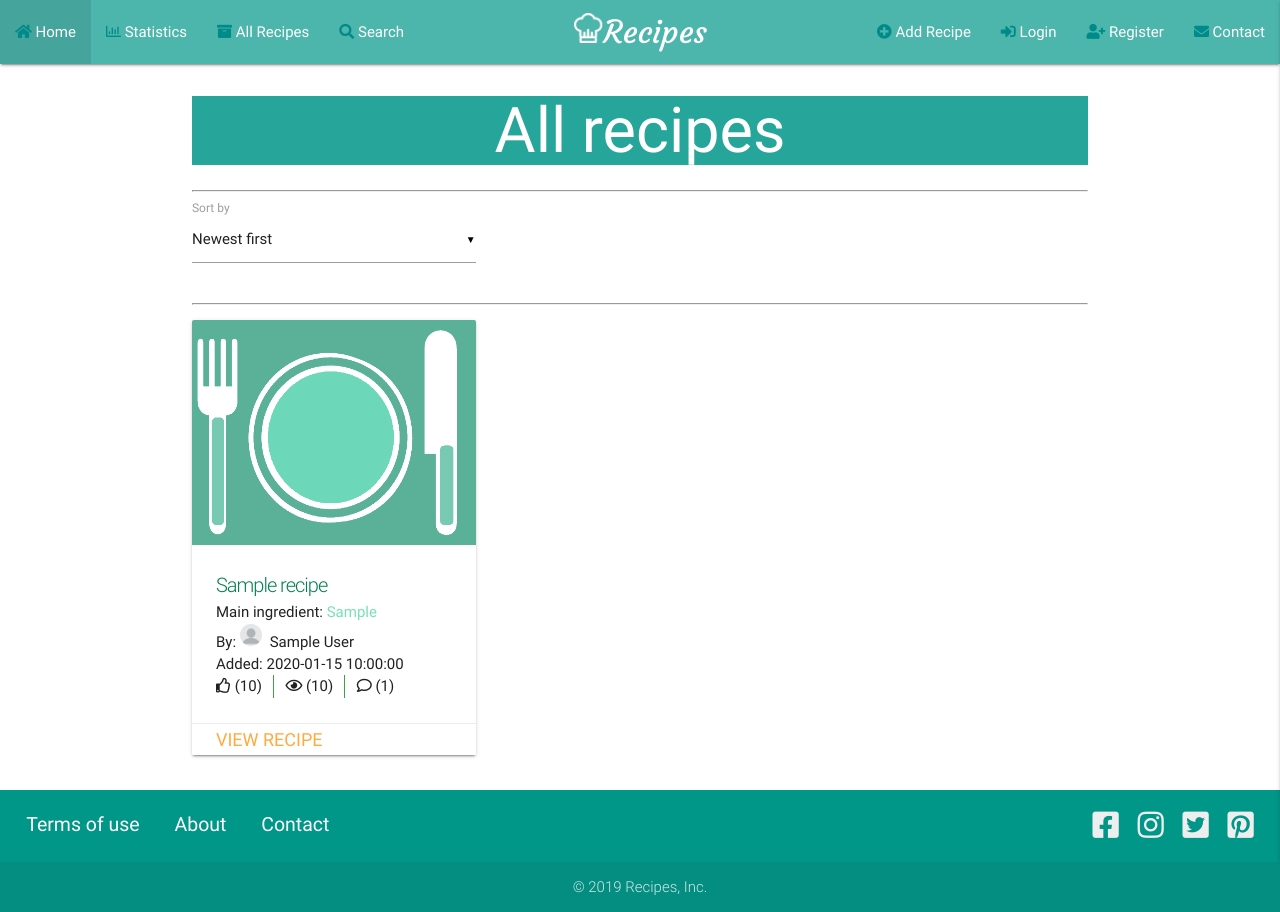
After one commit to mariusz79/Recipes-Third-Milestone-Project, a Flask app: a page that uses templates/all_recipes.html in a window 1280 px wide. The commit adds this page. Run offline with Flask 2, Linux system fonts and the light colour scheme; a database or web service that is not in the repository returns one stand-in record (values such as "Sample title"); some libraries are stand-ins or nearby versions.

Commit message:
add ability to view all recipes sorted by name or date

```diff
--- a/app.py
+++ b/app.py
@@ -395,7 +395,6 @@ def dashboard():
         {'author': user['username']}).sort('_id', pymongo.DESCENDING)
     num_of_recipes = mongo.db.recipes.count_documents(
         {'author': user['username']})
-
     def find_recipe_name(recipe_id):
             find_recipe = mongo.db.recipes.find_one(
                 {"_id": ObjectId(recipe_id)})
@@ -403,6 +402,36 @@ def dashboard():
                 return find_recipe['title']
     return render_template("dashboard.html", find_recipe_name=find_recipe_name, title='Dashboard', user=user, avatar_default=avatar_default, recipes=recipes, num_of_recipes=num_of_recipes)
 
+
+class SortForm(FlaskForm):
+    sort_by = SelectField(u'Sort by', choices=[('_id1', 'Newest first'), ('_id', 'Oldest first'), (
+        "title", 'Name A-Z'), ('title1', 'Name Z-A')], validators=[DataRequired()])
+
+@app.route("/all_recipes/<string:name>/<int:page>", methods=["GET", "POST"])
+def all_recipes(name, page):
+    form = SortForm()
+    avatar_default = url_for('static', filename='users_avatars/default.jpg')
+    image_default = url_for(
+        'static', filename='default_recipe/default_recipe_image.png')
+
+    num_results = mongo.db.recipes.count_documents({})
+
+    sort_by = form.sort_by.data
+
+    form.sort_by.default = name
+    form.process()
+    if '1' in name:
+        name = name[:-1]
+        recipes = mongo.db.recipes.find().sort(
+            name, pymongo.DESCENDING).limit(6).skip(int(page*6))
+    else:
+        recipes = mongo.db.recipes.find().sort(name).limit(6).skip(int(page*6))
+
+    if request.method == "POST" and form.validate:
+            return redirect(url_for('all_recipes', name=sort_by, page=0))
+
+    return render_template("all_recipes.html", title='All Recipes', page=page, sort_by=sort_by, recipes=recipes, num_results=num_results,
+    form=form,  find_user=find_user, image_default=image_default, avatar_default=avatar_default)
 
 @app.route('/')
 def home():
--- a/static/css/style.css
+++ b/static/css/style.css
@@ -166,6 +166,31 @@ main {
     margin-top: 1rem;
 }
 
+/*all recipes*/
+.recipes-image{
+    height: 15rem;
+}
+
+.main-ingredient-color{
+    color: #75e2b3;
+}
+
+.all-recipes-avatar{
+    width: 1.5rem;
+    height: 1.5rem;
+}
+
+.recipes-icons{
+    margin-bottom: 1px;
+}
+
+.views{
+    border-left: 1px solid #43a047;
+    border-right: 1px solid #43a047;
+}
+
+
+
 /*alerts*/
 .materialert{
     position: relative;
--- /dev/null
+++ b/templates/all_recipes.html
@@ -0,0 +1,129 @@
+{% extends "base.html" %}
+
+{% block content %}
+
+<div class="container">
+    <div class="card-action teal lighten-1 white-text center">
+        <h1>All recipes</h1>
+    </div>
+
+    <hr>
+</div>
+
+<div class="container">
+    <div class="row">
+        <div class="col s8 m4">
+            <form method="POST">
+                {{ form.hidden_tag() }}
+                <div>
+                    {{ form.sort_by.label(id="textarea1", class="materialize-textarea  validate") }}
+                    {{form.sort_by(type='submit', onchange="this.form.submit()")}}
+                </div>
+        </div>
+        </form>
+    </div>
+    <hr>
+</div>
+
+<div class="container">
+    <div class="row">
+        {%for recipe in recipes %}
+        <div class="col s12 m6 l4  ">
+            <div class="card hoverable">
+                <a href="{{url_for('single_recipe', recipe_id=recipe._id)}}">
+                    <div class="card-image ">
+                        {% if 'recipe_image_name' in recipe %}
+                        <img src="{{url_for('file', filename=recipe['recipe_image_name'])}}" class="recipes-image">
+                        {% else %}
+                        <img src="{{image_default}}" class="recipes-image">
+                        {% endif %}
+                    </div>
+                </a>
+                <div class="card-content">
+                    <span class="card-title">{{recipe.title}}</span>
+                    <div>Main ingredient: <span class="main-ingredient-color">{{recipe.main_ingredient}}</span></div>
+                    {% if 'profile_image_name' in find_user(recipe.author) %}
+                    <p>By: <img src="{{url_for('file', filename=find_user(recipe.author)['profile_image_name'])}}"
+                            alt="" class="circle all-recipes-avatar  ">&nbsp; {{recipe.author}}
+                    </p>
+                    {% else %}
+                    <p>By: <img src="{{avatar_default}}" alt="" class="circle all-recipes-avatar  ">&nbsp; {{recipe.author}}
+                    </p>
+                    {% endif %}
+
+
+                    <div>Added: {{recipe.date_of_adding}}</div>
+
+                    <div class="row recipes-icons">
+                        <div class="col">
+                            <i class="far fa-thumbs-up"></i>
+                            {%if recipe.likes%}
+                            ({{recipe.likes}})
+                            {%else%}
+                            (0)
+                            {%endif%}
+                        </div>
+
+                        <div class="col views">
+                            <i class="far fa-eye"></i>
+
+                            {%if recipe.views%}
+                            ({{recipe.views}})
+                            {%else%}
+                            (0)
+                            {%endif%}
+                        </div>
+
+                        <div class="col">
+                            <i class="far fa-comment"></i>
+                            {%if recipe.comments_number%}
+                            ({{recipe.comments_number}})
+                            {%else%}
+                            (0)
+                            {%endif%}
+                        </div>
+                    </div>
+                </div>
+                <div class="card-action">
+                    <a href="{{url_for('single_recipe', recipe_id=recipe._id)}}">View Recipe</a>
+                </div>
+            </div>
+        </div>
+
+        {%endfor%}
+    </div>
+    <!--
+        	First check if  actually need a pagination....
+        	If y have 6 documents for example and  display 6 documents as well
+        	there is no need for pagination ...
+         -->
+    <div class="">
+        <ul class="pagination">
+            {% if num_results > 6 %}
+            <!--
+    			If this is first page (offset == 0)
+    			prev_url link should not be displayed
+            -->
+            {% if (page*6) > 0 %}
+            <li class="waves-effect"><a href="{{page-1}}" style="padding: 0px;"><i class="fas fa-chevron-left"></i></a>
+            </li>
+            {% endif %}
+            {% if(page*6) + 6 > num_results %}
+            <span>{{(page*6)+1}}-{{num_results}} of {{num_results}}</span>
+            {% else %}
+            {{(page*6)+1}}-{{(page*6) +6}} of {{num_results}}
+            {% endif %}
+            <!--
+    			If this is last page (offset + limit == lenght of the documents)
+    			prev_url link should not be displayed
+            -->
+            {% if (page*6) + 6 < num_results  %}
+            <li class="waves-effect"><a href="{{page+1}}" style="padding: 0px;"><i class="fas fa-chevron-right"></i></a>
+            </li>
+            {% endif %}
+        </ul>
+    </div>
+</div>
+{% endif %}
+
+{% endblock content %}
```
